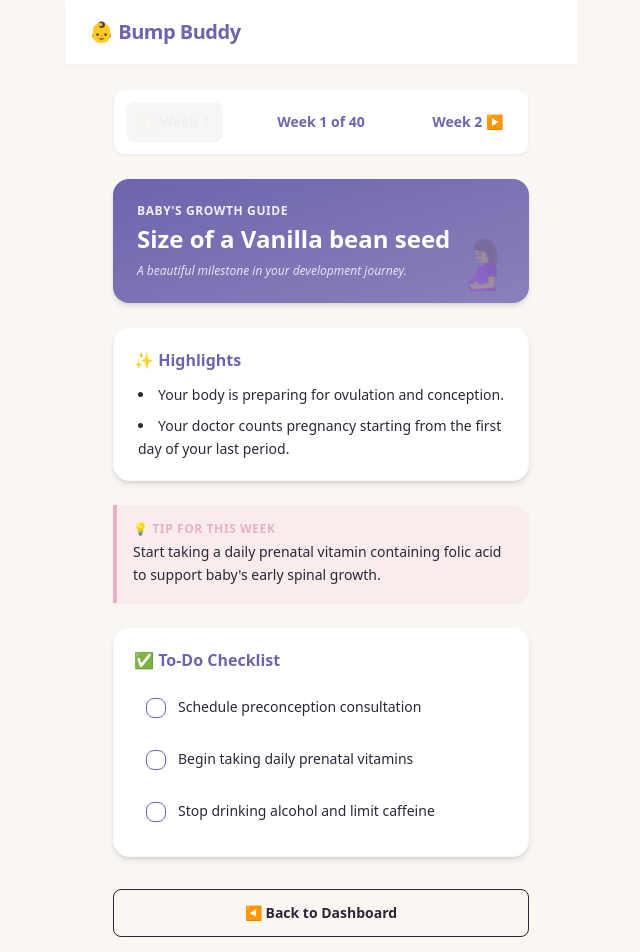
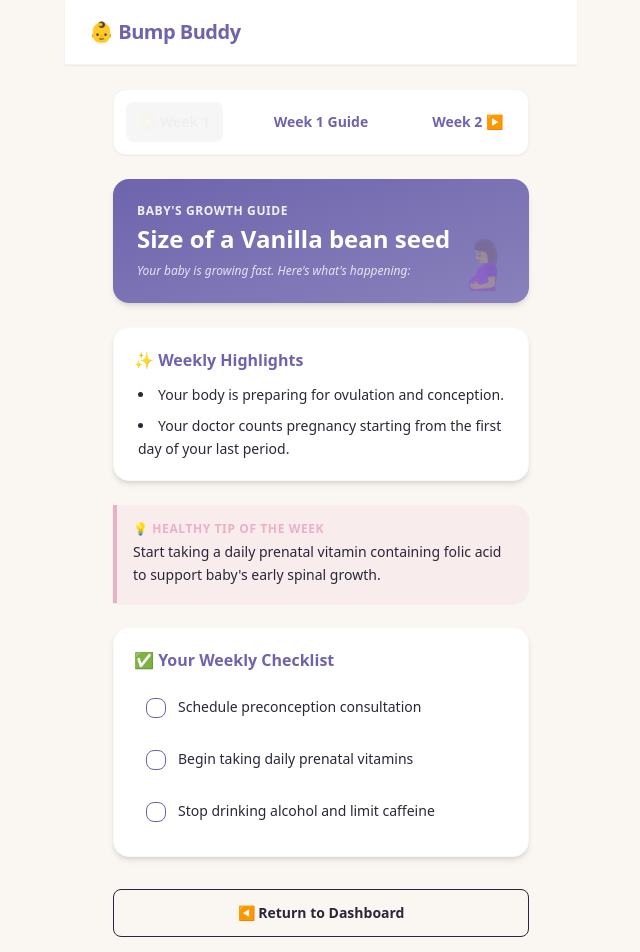
Before and after one commit to MatrixRex/BumpBuddy, a React (Vite) app: page /week/1 in a window 1280 px wide. Shown: the top 952 px of the page, without its empty margins (319-959 px from the left). Built offline with nearby package versions, Linux system fonts and the light colour scheme.

Commit message:
copywriteupdate

```diff
--- a/src/components/OnboardingWizard.jsx
+++ b/src/components/OnboardingWizard.jsx
@@ -53,17 +53,13 @@ export default function OnboardingWizard({ onComplete }) {
         <div className="flex flex-col gap-4 text-center">
           <h2 className="text-2xl font-bold text-primary">Welcome to Bump Buddy!</h2>
           <p className="text-sm text-neutral leading-relaxed">
-            We're so excited to help you track your pregnancy journey. Bump Buddy lets you look up weekly growth guides, keep a personalized checklist, and check development highlights.
+            A simple way to look up weekly growth guides, track highlights, and manage your checklist without an account.
           </p>
-          <div className="bg-primary/5 rounded-xl p-4 text-left border border-primary/10">
-            <h3 className="text-sm font-semibold text-primary mb-1">🔒 Completely Private</h3>
-            <p className="text-xs text-neutral">No logins, accounts, or sharing required. All your information stays stored securely on your own device.</p>
-          </div>
           <button
             onClick={handleNext}
             className="btn btn-primary w-full mt-4 h-12 min-h-[48px]"
           >
-            Get Started
+            Calculate My Due Date ➔
           </button>
         </div>
       )}
@@ -71,13 +67,13 @@ export default function OnboardingWizard({ onComplete }) {
       {/* Step 2: Date Input */}
       {step === 2 && (
         <div className="flex flex-col gap-4">
-          <h2 className="text-xl font-bold text-primary text-center">Let's find your due date</h2>
+          <h2 className="text-xl font-bold text-primary text-center">When was the start of your last period?</h2>
           <p className="text-sm text-neutral text-center leading-relaxed">
-            When did the first day of your last period start? We'll use this date to follow your pregnancy week-by-week.
+            We'll use your Last Menstrual Period (LMP) to calculate your estimated due date and tailor your weekly guides.
           </p>
           <div className="form-control w-full mt-2">
             <label className="label font-bold text-xs uppercase tracking-wide text-neutral">
-              Start Date of Last Period
+              Last Menstrual Period (LMP) Start Date
             </label>
             <input
               type="date"
@@ -93,7 +89,7 @@ export default function OnboardingWizard({ onComplete }) {
           </div>
           <div className="flex justify-between gap-4 mt-6">
             <button onClick={handleBack} className="btn btn-ghost flex-1 h-12 min-h-[48px]">Back</button>
-            <button onClick={handleNext} className="btn btn-primary flex-1 h-12 min-h-[48px]">Next</button>
+            <button onClick={handleNext} className="btn btn-primary flex-1 h-12 min-h-[48px]">Calculate Due Date ➔</button>
           </div>
         </div>
       )}
@@ -101,8 +97,8 @@ export default function OnboardingWizard({ onComplete }) {
       {/* Step 3: Result Summary & Save */}
       {step === 3 && (
         <div className="flex flex-col gap-4 text-center">
-          <h2 className="text-2xl font-bold text-primary">All set! 🎉</h2>
-          <p className="text-sm text-neutral">Here is your calculated arrival date:</p>
+          <h2 className="text-2xl font-bold text-primary">Your pregnancy tracker is ready!</h2>
+          <p className="text-sm text-neutral">Based on your LMP, here is your estimated timeline:</p>
 
           <div className="bg-base-100 border-2 border-secondary/40 rounded-2xl p-5 my-2 flex flex-col gap-3">
             <div>
@@ -119,7 +115,7 @@ export default function OnboardingWizard({ onComplete }) {
           <p className="text-xs text-neutral italic">Ready to begin tracking your journey?</p>
           <div className="flex justify-between gap-4 mt-4">
             <button onClick={handleBack} className="btn btn-ghost flex-1 h-12 min-h-[48px]">Back</button>
-            <button onClick={handleFinish} className="btn btn-primary flex-1 h-12 min-h-[48px]">Let's Go! ➔</button>
+            <button onClick={handleFinish} className="btn btn-primary flex-1 h-12 min-h-[48px]">Open My Pregnancy Dashboard ➔</button>
           </div>
         </div>
       )}
--- a/src/pages/Home.jsx
+++ b/src/pages/Home.jsx
@@ -62,7 +62,7 @@ export default function Home() {
         <div className="text-center max-w-md mb-8 mt-4">
           <h1 className="text-4xl font-extrabold text-primary mb-2">👶 Bump Buddy</h1>
           <p className="text-neutral text-sm leading-relaxed">
-            Your simple, private, loginless pregnancy guide.
+            Your simple pregnancy guide.
           </p>
         </div>
         <OnboardingWizard onComplete={handleOnboardingComplete} />
@@ -75,8 +75,8 @@ export default function Home() {
     <div className="flex flex-col gap-6 max-w-md mx-auto py-6 px-4">
       {/* Welcome Back Card */}
       <div className="card w-full bg-white shadow-lg border border-gray-100 p-6 flex flex-col gap-4 text-center">
-        <h2 className="text-2xl font-bold text-primary">Welcome Back! ✨</h2>
-        <p className="text-sm text-neutral">Here is your current pregnancy summary:</p>
+        <h2 className="text-2xl font-bold text-primary">Welcome back to Bump Buddy</h2>
+        <p className="text-sm text-neutral">Here's where you stand in your pregnancy today:</p>
 
         {/* Active Week Summary Card */}
         {activeWeekData && (
@@ -88,9 +88,9 @@ export default function Home() {
               </span>
             </div>
             <div>
-              <h3 className="text-xs uppercase font-bold text-neutral/70 tracking-wider">Baby's Current Size</h3>
+              <h3 className="text-xs uppercase font-bold text-neutral/70 tracking-wider">Your Baby's Size</h3>
               <p className="text-sm text-neutral mt-0.5">
-                Your baby is currently about the size of a <b>{activeWeekData.sizeComparison}</b>.
+                Your baby is about the size of a <b>{activeWeekData.sizeComparison}</b> this week.
               </p>
             </div>
             <div className="border-t border-dashed border-primary/20 pt-3">
@@ -115,14 +115,14 @@ export default function Home() {
             to={`/week/${currentWeekNum()}`}
             className="btn btn-primary w-full h-12 min-h-[48px] text-white font-bold"
           >
-            See details & checklist for this week ➔
+            View Weekly Details ➔
           </Link>
 
           <button
             onClick={handleReset}
             className="btn btn-outline btn-ghost w-full h-12 min-h-[48px] text-xs font-semibold text-gray-500 hover:text-error hover:bg-error/10 hover:border-error"
           >
-            Reset Tracker / Clear Memory 🗑️
+            Clear tracker and start over
           </button>
         </div>
       </div>
--- a/src/pages/WeekDetails.jsx
+++ b/src/pages/WeekDetails.jsx
@@ -70,7 +70,7 @@ export default function WeekDetails() {
             ◀ Week 1
           </button>
         )}
-        <span className="font-extrabold text-sm text-primary">Week {weekData.weekNumber} of 40</span>
+        <span className="font-extrabold text-sm text-primary">Week {weekData.weekNumber} Guide</span>
         {currentWeekIdx < 40 ? (
           <Link
             to={`/week/${currentWeekIdx + 1}`}
@@ -103,13 +103,13 @@ export default function WeekDetails() {
         <div className="absolute right-4 bottom-4 text-5xl opacity-20">🤰</div>
         <span className="text-xs uppercase tracking-wider font-semibold opacity-90">Baby's growth guide</span>
         <h2 className="text-2xl font-black mt-1">Size of a {weekData.sizeComparison}</h2>
-        <p className="text-xs mt-2 opacity-80 italic">A beautiful milestone in your development journey.</p>
+        <p className="text-xs mt-2 opacity-80 italic">Your baby is growing fast. Here's what's happening:</p>
       </div>
 
       {/* Development Highlights */}
       <div className="card bg-white p-5 shadow-md border border-gray-50 rounded-2xl">
         <h3 className="text-base font-extrabold text-primary flex items-center gap-2">
-          ✨ Highlights
+          ✨ Weekly Highlights
         </h3>
         <ul className="list-disc list-inside text-sm text-neutral mt-3 flex flex-col gap-2 leading-relaxed">
           {weekData.highlights.map((highlight, idx) => (
@@ -120,7 +120,7 @@ export default function WeekDetails() {
 
       {/* Health Tip Box */}
       <div className="card bg-secondary/15 border-l-4 border-secondary p-4 rounded-r-2xl rounded-l-none shadow-sm">
-        <h4 className="text-xs uppercase font-extrabold text-secondary tracking-wider">💡 Tip for this week</h4>
+        <h4 className="text-xs uppercase font-extrabold text-secondary tracking-wider">💡 Healthy Tip of the Week</h4>
         <p className="text-sm text-neutral mt-1 leading-relaxed">
           {weekData.healthTip}
         </p>
@@ -129,7 +129,7 @@ export default function WeekDetails() {
       {/* Persistent To-Do Checklist */}
       <div className="card bg-white p-5 shadow-md border border-gray-50 rounded-2xl">
         <h3 className="text-base font-extrabold text-primary mb-3">
-          ✅ To-Do Checklist
+          ✅ Your Weekly Checklist
         </h3>
         <div className="flex flex-col gap-1">
           {weekData.checklist.map((task, idx) => {
@@ -156,7 +156,7 @@ export default function WeekDetails() {
 
       {/* Dashboard Return Button */}
       <Link to="/" className="btn btn-outline btn-ghost w-full h-12 min-h-[48px] mt-2">
-        ◀ Back to Dashboard
+        ◀ Return to Dashboard
       </Link>
     </div>
   )
```
